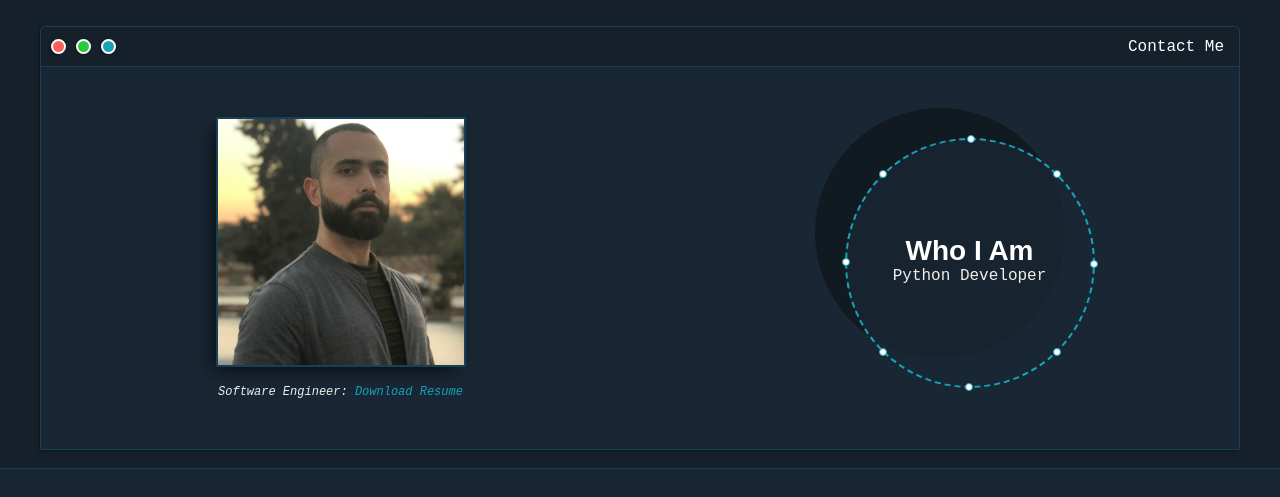
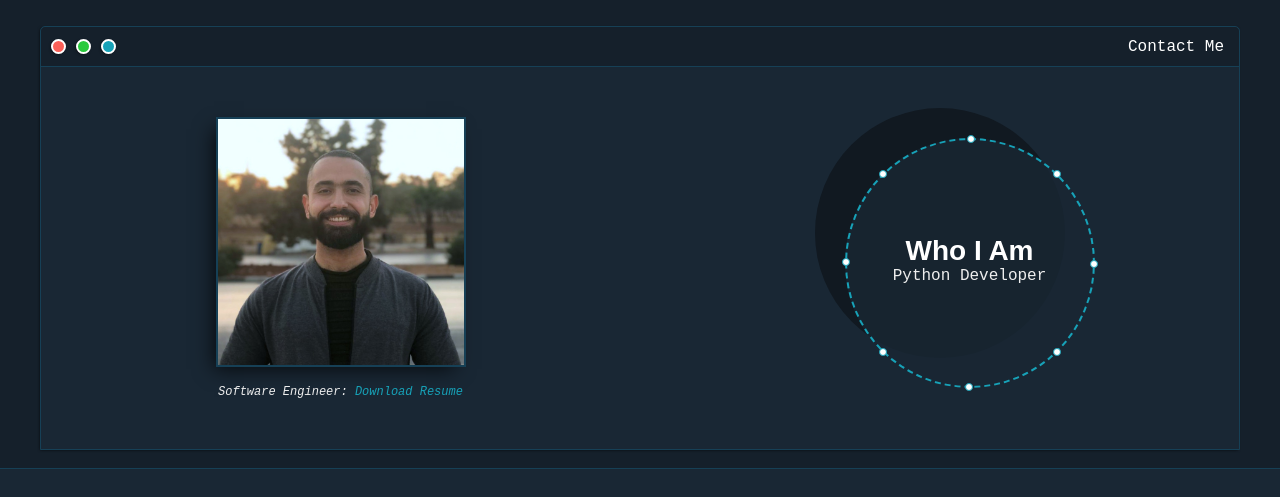
Before and after one commit to AymanKastali/AymanKastali.github.io, a plain HTML site: page index.html in a window 1280 px wide. Shown: the part 134-631 px from the top of the page. Drawn offline with nearby package versions, Linux system fonts and the light colour scheme.

Commit message:
profile-pic added

```diff
--- a/index.html
+++ b/index.html
@@ -88,7 +88,7 @@
                     </ul>
                 </div>
                 <div class="left-column">
-                    <img id="profile-pic" src="profile.jpg">
+                    <img id="profile-pic" src="profile-pic.jpg">
                     <br>
                     <p id="settings-note">Software Engineer: <a target="_blank" href="cv.pdf">Download Resume</a></p>
                 </div>
```
Also changed, not shown: profile-pic.jpg (added).
